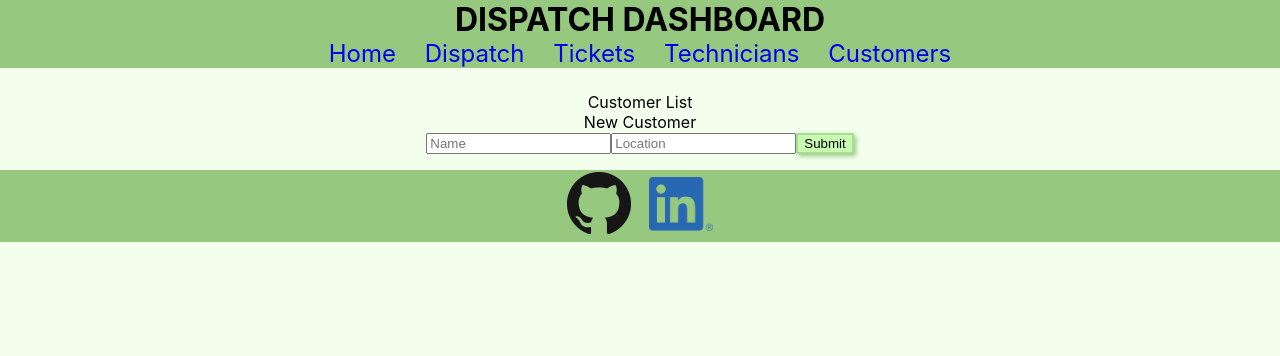
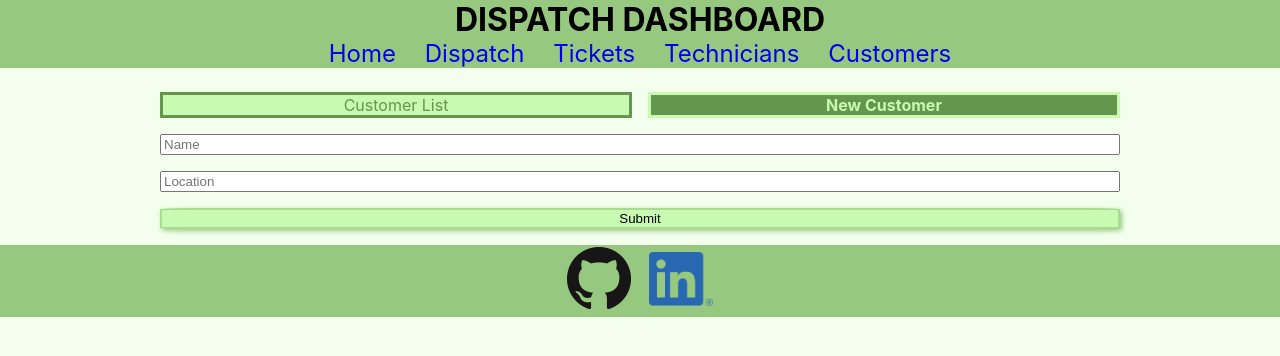
Before and after one commit to aaronslaughter/dispatch-dashboard, a React (Create React App) app in the folder client/: page /customers in a window 1280 px wide. Both pictures are taken after a click on the element "New Customer". Shown: the top 356 px of the page. Built offline with nearby package versions, Linux system fonts and the light colour scheme; no server answers; a web font is replaced by a local one.

Commit message:
styled customers page

```diff
--- a/client/src/App.css
+++ b/client/src/App.css
@@ -201,6 +201,59 @@ button:hover {
   gap: 1em;
 }
 
+.customer-page-main {
+  display: grid;
+  grid-template-columns: repeat(2, 1fr);
+  gap: 1em;
+  margin: 0 10em 0 10em;
+  font-size: 0.5em;
+}
+
+.customer-page-main > *:nth-child(3){
+  grid-column-start: span 2;
+}
+
+.customer-list-headers {
+  display: grid;
+  grid-template-columns: repeat(3, 1fr);
+}
+
+.customer-list-headers > *:nth-child(4) {
+  grid-column-start: span 3;
+}
+
+.customer-list-item {
+  display: grid;
+  grid-template-columns: repeat(3, 1fr);
+}
+
+.customer-list-item > *:nth-child(4) {
+  grid-column-start: span 3;
+}
+
+.customer-ticket-list-item {
+  display: flex;
+  flex-wrap: wrap;
+  border-style: outset;
+  border-color: rgb(150, 200, 128);
+}
+
+.customer-ticket-list-single-item {
+  display: grid;
+  grid-template-columns: repeat(3, 1fr);
+}
+
+.customer-creator {
+  grid-column-start: span 3;
+}
+
+.customer-creator-form {
+  display: flex;
+  flex-direction: column;
+  justify-content: center;
+  gap: 1em;
+}
+
 @media only screen and (min-width: 50em) {
   .dashboard-card-container {
     flex-direction: row;
@@ -225,4 +278,8 @@ button:hover {
   .technician-page-main {
     font-size: 1em;
   }
+
+  .customer-page-main {
+    font-size: 1em;
+  }
 }
--- a/client/src/components/customer/CustomerCreator.jsx
+++ b/client/src/components/customer/CustomerCreator.jsx
@@ -9,8 +9,8 @@ export default function CustomerCreator(props) {
   }
 
   return (
-    <div>
-      <form onSubmit={handleSubmit}>
+    <div className="customer-creator">
+      <form onSubmit={handleSubmit} className="customer-creator-form">
         <input type="text"
           value={props.newCustomer.name}
           onChange={props.handleChange}
--- a/client/src/components/customer/CustomerList.jsx
+++ b/client/src/components/customer/CustomerList.jsx
@@ -3,15 +3,17 @@ import CustomerListItem from './CustomerListItem'
 
 export default function CustomerList(props) {
   return (
-    <div>
+    <div className="customer-list-headers">
       <div>Account:</div>
       <div>Location:</div>
       <div>Open Tickets:</div>
-      {props.customers.map((element, index) => (
-        <div key={index}>
-          <CustomerListItem customer={element}/>
-        </div>
-      ))}
+      <div>
+        {props.customers.map((element, index) => (
+          <div key={index}>
+            <CustomerListItem customer={element}/>
+          </div>
+        ))}
+      </div>
     </div>
   )
 }
--- a/client/src/components/customer/CustomerListItem.jsx
+++ b/client/src/components/customer/CustomerListItem.jsx
@@ -6,7 +6,7 @@ export default function CustomerListItem(props) {
   const [clicked, setClicked] = useState(false)
 
   return (
-    <div onClick={() => clicked ? setClicked(false) : setClicked(true)}>
+    <div className="customer-list-item" onClick={() => clicked ? setClicked(false) : setClicked(true)}>
       <p>{props.customer.name}</p>
       <p>{props.customer.location}</p>
       <p>{props.customer.tickets.length}</p>
--- a/client/src/components/customer/CustomerTicketList.jsx
+++ b/client/src/components/customer/CustomerTicketList.jsx
@@ -15,15 +15,12 @@ export default function CustomerTicketList(props) {
   }, [])
 
   return (
-    <div>
+    <div className="customer-ticket-list-item">
       {matchingTickets.map((element, index) => (
-        <div key={index}>
-          <p>Status:</p>
-          <p>{element.status}</p>
-          <p>Priority:</p>
-          <p>{element.priority}</p>
-          <p>Description:</p>
-          <p>{element.description}:</p>
+        <div key={index} className="customer-ticket-list-single-item">
+          <p>Status: {element.status}</p>
+          <p>Priority: {element.priority}</p>
+          <p>Description: {element.description}</p>
         </div>
       ))}
 
--- a/client/src/pages/CustomersPage.jsx
+++ b/client/src/pages/CustomersPage.jsx
@@ -7,10 +7,10 @@ export default function CustomersPage(props) {
   const [showList, setShowList] = useState(true)
 
   return (
-    <main>
-      <div onClick={() => setShowList(true)}>Customer List</div>
-      <div onClick={() => setShowList(false)}>New Customer</div>
-      {showList ? <CustomerList customers={props.customers}/> :
+    <main className="customer-page-main">
+      <div onClick={() => setShowList(true)} className={showList ? 'active-tab' : 'inactive-tab'}>Customer List</div>
+      <div onClick={() => setShowList(false)} className={showList ? 'inactive-tab' : 'active-tab'}>New Customer</div>
+        {showList ? <CustomerList customers={props.customers}/> :
         <CustomerCreator
           newCustomer={props.newCustomer}
           handleChange={props.handleChange}
```
